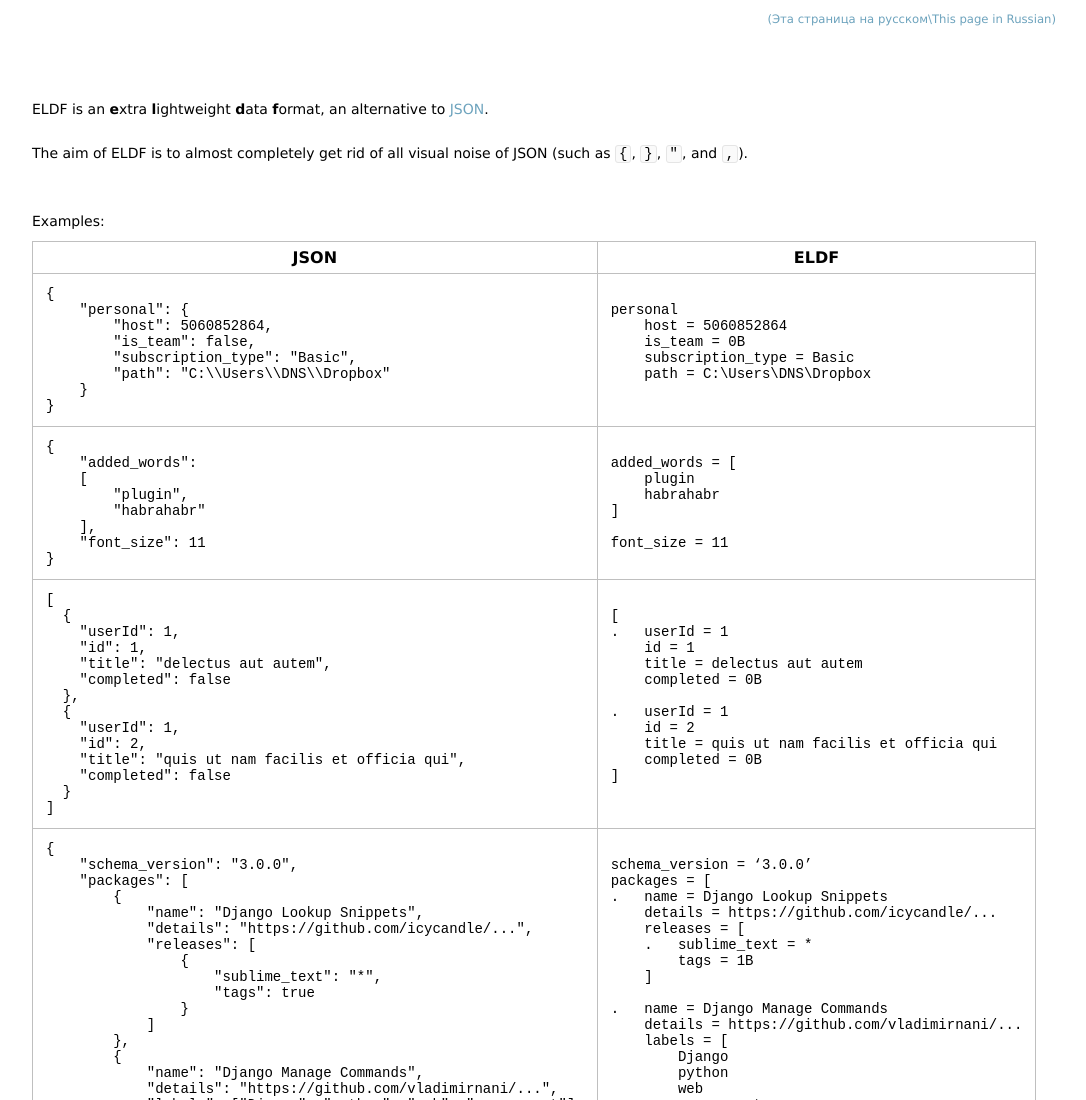
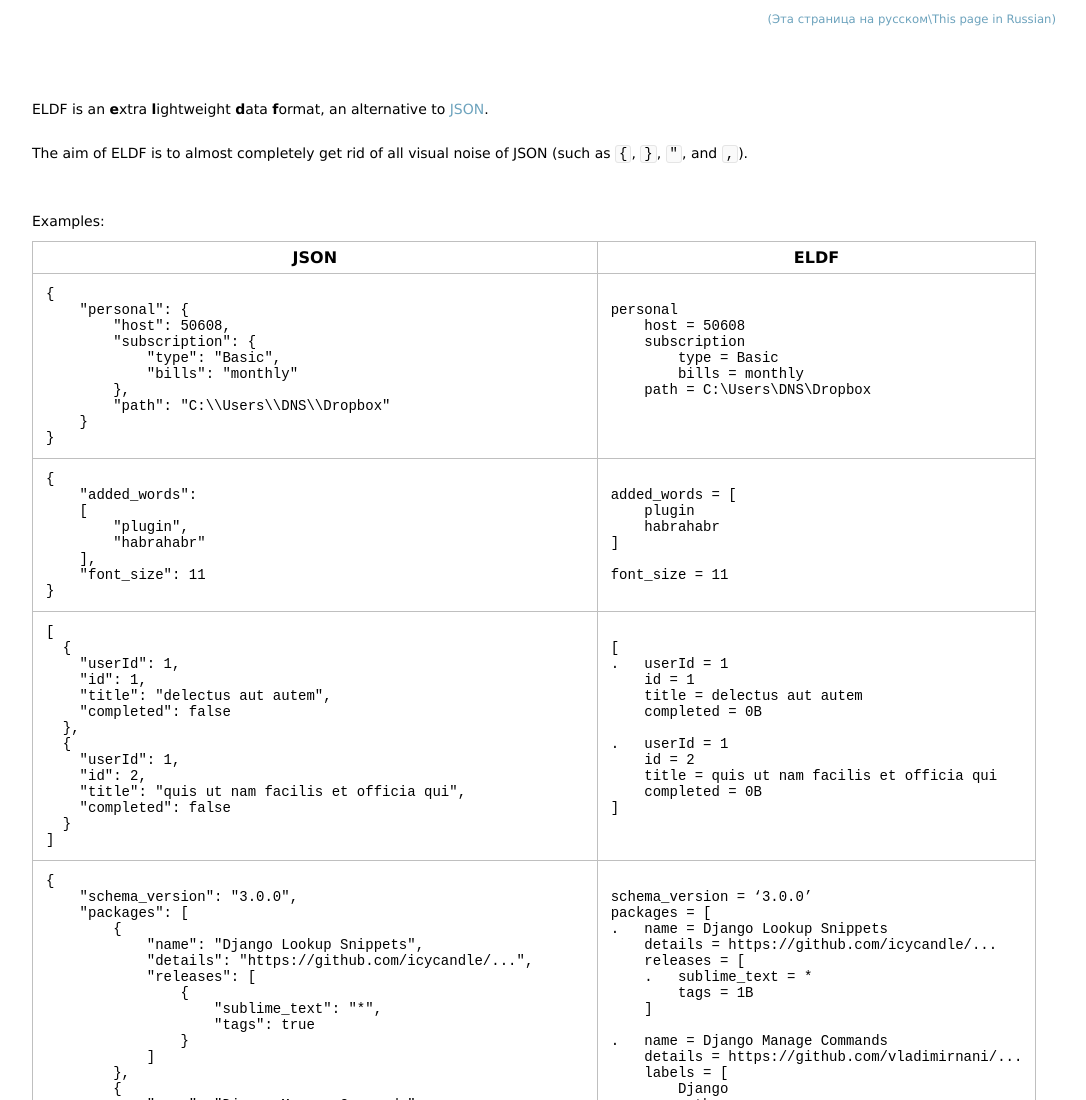
Before and after one commit to el-df/el-df.github.io, a plain HTML site: page index.html in a window 1280 px wide. Shown: the top 1100 px of the page, without its empty margins (96-1182 px from the left). Drawn offline with Linux system fonts and the light colour scheme.

Commit message:
Improve first example

```diff
--- a/index.html
+++ b/index.html
@@ -118,9 +118,11 @@ Examples:<br />
 <tr><td><pre class="code_block">
 {
     "personal": {
-        "host": 5060852864,
-        "is_team": false,
-        "subscription_type": "Basic",
+        "host": 50608,
+        "subscription": {
+            "type": "Basic",
+            "bills": "monthly"
+        },
         "path": "C:\\Users\\DNS\\Dropbox"
     }
 }
@@ -128,10 +130,12 @@ Examples:<br />
 </td><td><pre class="code_block">
 
 personal
-    host = 5060852864
-    is_team = 0B
-    subscription_type = Basic
+    host = 50608
+    subscription
+        type = Basic
+        bills = monthly
     path = C:\Users\DNS\Dropbox
+
 
 
 </pre></td></tr>
```
Also changed, not shown: ru/index.html (+10 -6 lines), 2 other files.
